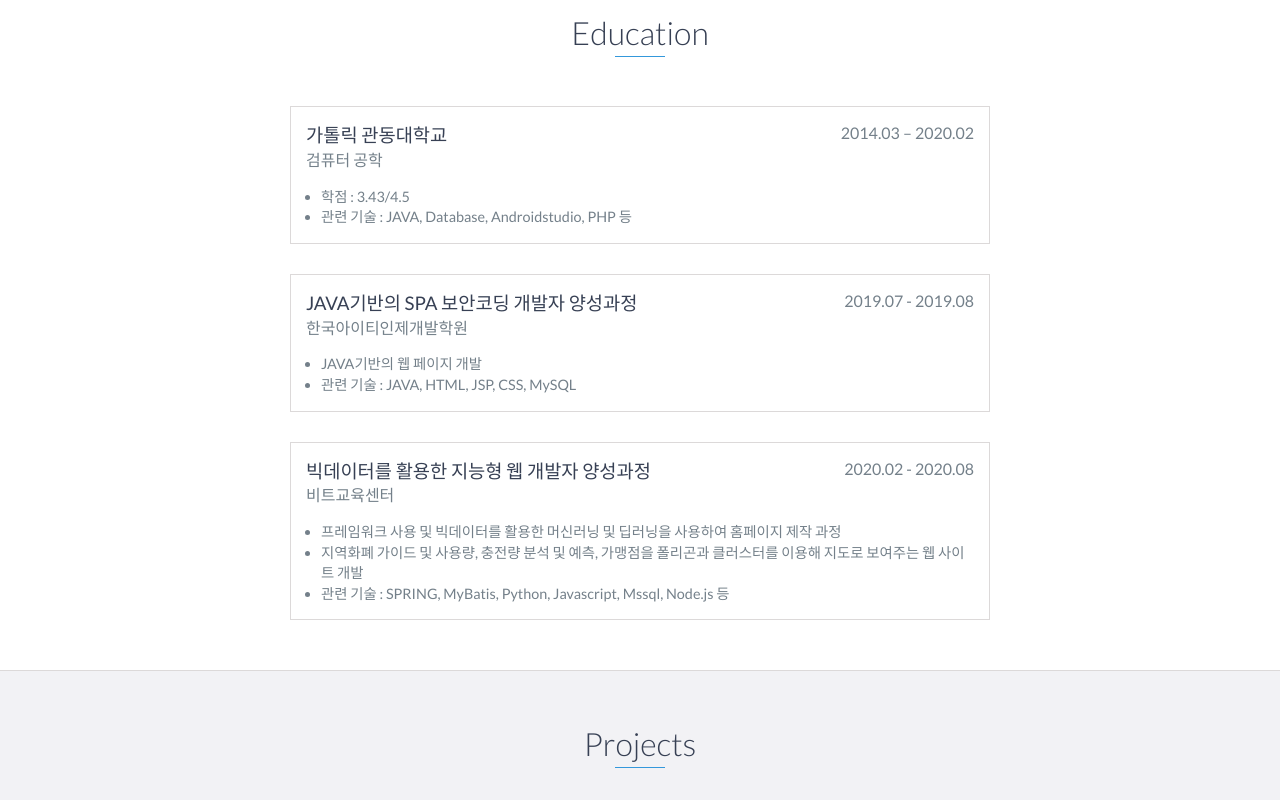
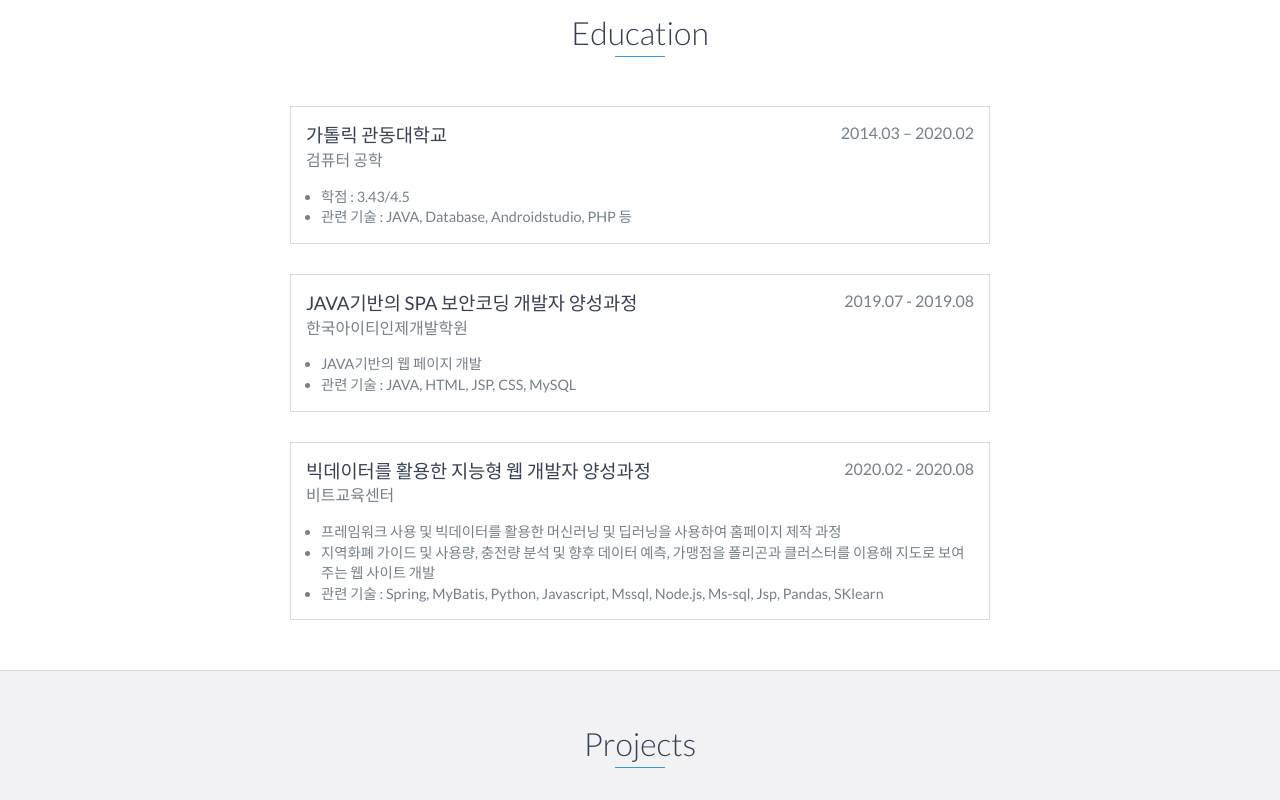
Before and after one commit to ccomajeon/ccomajeon.github.io, a website: page index.html in a window 1280 px wide. Shown: the part 1082-1882 px from the top of the page. Drawn offline with nearby package versions, Linux system fonts and the light colour scheme.

Commit message:
Update index.html

```diff
--- a/index.html
+++ b/index.html
@@ -46,7 +46,7 @@
     <div id="lead">
         <div id="lead-content">
             <h1>JEON JUN YOUNG</h1>
-            <h2>Web developer</h2>
+            <h2>developer</h2>
         </div>
         <!-- End #lead-content -->
 
@@ -69,6 +69,7 @@
                 </div>
                 <div class="col-md-8">
                     <p>
+
                         웹 개발자가 되기 위해 컴퓨터 공학과에 입학을 하고 기본적인 프로그래밍과 학문을 배우면서 재미를 느꼈습니다.<br>
 						그래서 실력을 쌓기 위해 IT관련학원을 이수 받았고 팀 프로젝트를 하며 능력을 기르고 있습니다.<br>
 						Java를 활용한 Spring, Mybatis등 프레임워크 프로젝트 경험과 빅데이터를 활용한 지능형 웹을 만든 경험을
@@ -108,8 +109,8 @@
             <h4>비트교육센터</h4>
             <ul>
 				<li>프레임워크 사용 및 빅데이터를 활용한 머신러닝 및 딥러닝을 사용하여 홈페이지 제작 과정</li>
-				<li>지역화폐 가이드 및 사용량, 충전량 분석 및 예측, 가맹점을 폴리곤과 클러스터를 이용해 지도로 보여주는 웹 사이트 개발</li>
-				<li>관련 기술 : SPRING, MyBatis, Python, Javascript, Mssql, Node.js 등</li>
+				<li>지역화폐 가이드 및 사용량, 충전량 분석 및 향후 데이터 예측, 가맹점을 폴리곤과 클러스터를 이용해 지도로 보여주는 웹 사이트 개발</li>
+				<li>관련 기술 : Spring, MyBatis, Python, Javascript, Mssql, Node.js, Ms-sql, Jsp, Pandas, SKlearn</li>
 			</ul>
         </div>
         <!-- End .education-block -->
```
